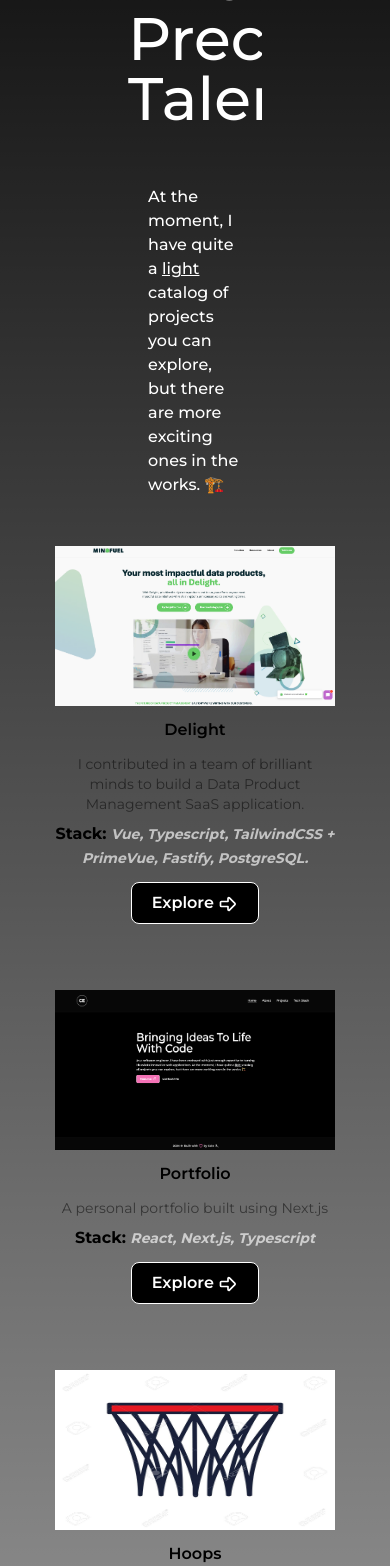
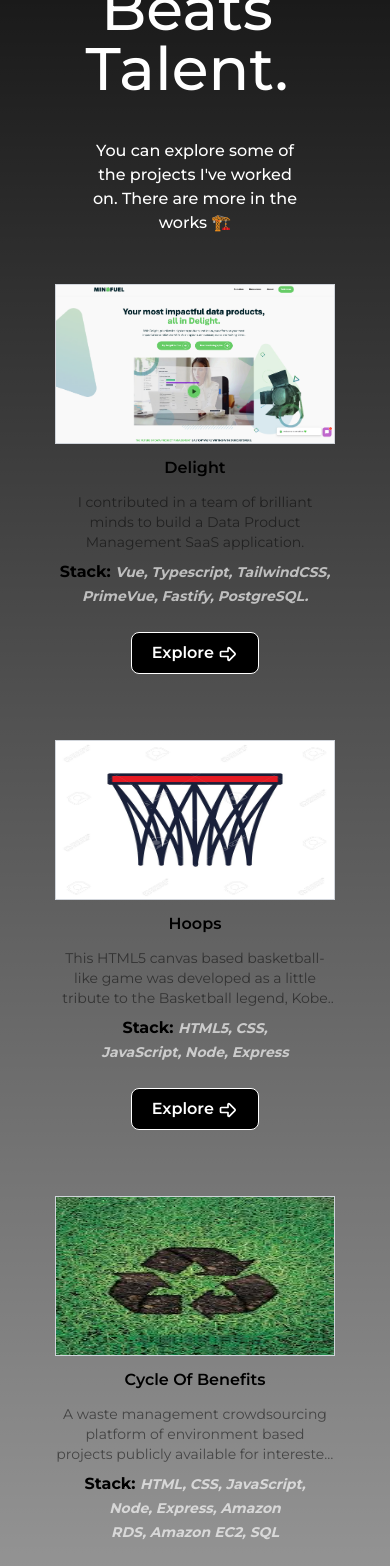
Before and after one commit to colenocks/portfolio_v2, a Next.js app: page /projects in a window 390 px wide. Shown: the part 340-1906 px from the top of the page. Built offline with nearby package versions, Linux system fonts and the light colour scheme.

Commit message:
make pages responsive

```diff
--- a/src/app/about/page.tsx
+++ b/src/app/about/page.tsx
@@ -13,20 +13,22 @@ export const metadata: Metadata = {
 
 const about = () => {
   const paragraphs = [
-    { id: "1", text: "I'm Coleman Enocks, a Full Stack developer with 3+ years of experience in the field. I specialize in frontend, primarily Vue (and React), but love building with whatever tools are right for the job." },
-    // {id: "2", text: `I work brilliantly in a team setup and there's no doubt that I bring committment and determination to ensure the excellence of the project or product. I look forward to the opportunity to working with you on your next project.`},
-    { id: "2", text: "My experience & educational background has endowed me with strong problem solving, analytical and attention to details skills to model and develop standards-compliant websites and applications using modern technologies." },
-    { id: "3", text: `When I'm not working, I play football on a semi-professional level - an exciting way to achieve the necessary balance. I am your friendly neighbourhood Programmer by Day and Footballer by night.` },
-    { id: "4", text: "I'm actively looking for new positions where I can translate my love for code into beautiful applications. If you think you've got an opening suitable for me, you can reach out for a chat or coffee 🤗" },
+    { id: "1", text: "I'm Coleman Enocks, a Full Stack Developer with over 3 years of experience in the field. I specialize in frontend, primarily Vue (and React), but love building with whatever tools are required for the job." },
+    /* {id: "2", text: `I work brilliantly in a team setup and there's no doubt that I bring committment and determination to ensure the excellence of the project or product. I look forward to the opportunity to working with you on your next project.
+    I am your friendly neighbourhood Programmer by Day and Footballer by night.`},
+    */
+    { id: "2", text: "My experience & educational background has endowed me with the skills to model and develop standards-compliant websites and applications using modern technologies." },
+    { id: "3", text: "When I'm not working, I play football on a semi-professional level - an exciting way to achieve the necessary balance." },
+    { id: "4", text: "I'm actively looking for new positions where I can translate my love for code into beautiful applications. If you think you've got an opening suitable for me, you can reach out for a chat or virtual coffee." },
   ]
 
   return (
-    <BaseLayout className={"space-y-20"}>
-      <div>
-        <AnimatedText text="About." />
-        <div className={"flex items-center gap-12"}>
-          <div className={"mt-4 w-1/2"}>
-            <div className={"flex flex-col gap-y-6"}>
+    <BaseLayout>
+      <div className={"w-[80%]"}>
+        <AnimatedText text="About." className={"text-center lg:text-left"} />
+        <div className={"flex items-center gap-6"}>
+          <div className={"mt-4 w-full text-base font-medium text-white xl:w-[70%]"}>
+            <div className={"flex flex-col gap-y-6 text-center lg:text-left"}>
               {paragraphs.map((paragraph) => {
                 return (
                   <p className={"font-medium"} key={paragraph.id}>
@@ -35,7 +37,7 @@ const about = () => {
                 )
               })}
             </div>
-            <div className={"my-6 flex items-center gap-x-4 font-medium "}>
+            <div className={"my-6 flex items-center justify-center gap-x-4 font-medium lg:justify-start "}>
               <div className="flex items-center gap-x-4">
                 <Link href={"https://linkedin.com/in/coleman-enocks"}>
                   <BrandLinkedinIcon className="scale:100 cursor-pointer transition-all ease-linear hover:scale-125 hover:text-pink-400" size={36} stroke={1.5} />
@@ -50,9 +52,9 @@ const about = () => {
             </div>
           </div>
 
-          <div className={"flex w-1/2 items-start"}>
-            <div className={"w-64 bg-black p-8 lg:-mt-20"}>
-              <Image src={aboutMe} alt="Coleman Enocks" className={"h-auto w-full rounded-full "} />
+          <div className={"hidden items-start justify-start xl:flex"}>
+            <div className={"w-64 bg-black p-8 lg:-mt-24"}>
+              <Image src={aboutMe} alt="Coleman Enocks" className={"h-auto w-full rounded-full "} loading="lazy" />
             </div>
           </div>
         </div>
--- a/src/app/contact/page.tsx
+++ b/src/app/contact/page.tsx
@@ -15,12 +15,12 @@ const Contact = (props: Props) => {
   return (
     <BaseLayout>
       <AnimatedText text="Get in touch." className="mb-6 text-center" />
-      <p className="mb-2 text-center text-base font-medium text-white">If you want to connect, shoot me an email . You can also find me on the links below.</p>
+      <p className="mb-2 text-center text-base font-medium text-white">If you want to work with me, shoot me an email . You can also reach out on any of the links.</p>
       <Link href="mailto:enockscoleman@gmail.com" target={"_blank"} className={"flex cursor-pointer items-center gap-x-2 py-1 text-xl font-bold hover:text-pink-400"}>
         <MailIcon />
         enockscoleman@gmail.com
       </Link>
-      <div className="mt-8 flex items-center gap-x-4">
+      <div className="mt-4 flex items-center gap-x-4">
         <Link href={"https://linkedin.com/in/coleman-enocks"}>
           <BrandLinkedinIcon className="scale:100 cursor-pointer transition-all ease-linear hover:scale-125 hover:text-pink-400" size={36} stroke={1.5} />
         </Link>
--- a/src/app/projects/page.tsx
+++ b/src/app/projects/page.tsx
@@ -31,27 +31,29 @@ type ProjectType = {
 }
 
 const ProjectItem = ({ name, image, link, description, stack, imageAlt }: ProjectType) => {
-  const borderLineStyle =
+  const bottomBorderAnimationClass =
     "after:absolute after:bottom-0 after:left-0 after:h-1 after:w-full after:scale-0 after:rounded-bl-lg after:rounded-br-lg after:bg-white after:transition-all after:duration-300 after:ease-out after:content-[''] hover:after:scale-100"
   return (
     <article
-      className={`group relative z-10 flex flex-col items-center rounded-lg border border-transparent px-5 py-4 transition-colors  hover:border-gray-300 hover:bg-gray-100 hover:dark:border-neutral-700 hover:dark:bg-neutral-800/30 ${borderLineStyle}`}
+      className={`group relative z-10 flex flex-col items-center rounded-lg border border-transparent px-5 py-4 transition-colors hover:border-gray-300 hover:bg-gray-100 hover:dark:border-neutral-700 hover:dark:bg-neutral-800/30 ${bottomBorderAnimationClass}`}
     >
-      <div className={"h-[160px] w-[280px]"}>
+      <div className={"h-[160px] w-[280px] border border-gray-300 lg:mr-auto dark:border-neutral-800"}>
         <Image className={"h-full w-full"} src={image} alt={imageAlt} />
       </div>
-      <h2 className="my-3 w-full font-semibold capitalize lg:text-left">{name}</h2>
-      <div className={"mb-3 max-w-[30ch]"}>
-        <p className="text-balance text-sm opacity-50">{description}</p>
-        <p className={"mt-2 font-bold"}>
+      <h2 className="my-3 w-full text-center font-semibold capitalize lg:text-left">{name}</h2>
+      <div className={"mb-6 flex w-full flex-col items-center lg:items-start"}>
+        <p className="line-clamp-3 max-w-[30ch] text-ellipsis text-balance text-sm opacity-50">{description}</p>
+        <p className={"mt-2 max-w-[30ch] text-balance font-bold"}>
           Stack: <span className={"text-sm italic text-white/65"}>{stack}</span>
         </p>
       </div>
-      <ButtonLink link={link} className="mb-4 mt-auto w-fit items-center gap-1 text-base font-semibold transition-all duration-150 ease-linear hover:px-6 lg:text-left" target="_blank" rel="noopener noreferrer">
-        <div>
-          Explore <ArrowBigRightIcon className="inline-block transition-transform group-hover:translate-x-1 motion-reduce:transform-none" size={20} />
-        </div>
-      </ButtonLink>
+      <div className={"mb-4 mt-auto flex justify-center lg:w-full lg:justify-start"}>
+        <ButtonLink link={link} className="w-fit items-center gap-1 text-base font-semibold transition-all duration-150 ease-linear hover:px-6 lg:text-left" target="_blank" rel="noopener noreferrer">
+          <div>
+            Explore <ArrowBigRightIcon className="inline-block transition-transform group-hover:translate-x-1 motion-reduce:transform-none" size={20} />
+          </div>
+        </ButtonLink>
+      </div>
     </article>
   )
 }
@@ -62,19 +64,10 @@ const Projects = (props: Props) => {
       id: "delight",
       name: "Delight",
       description: "I contributed in a team of brilliant minds to build a Data Product Management SaaS application.",
-      stack: "Vue, Typescript, TailwindCSS + PrimeVue, Fastify, PostgreSQL.",
+      stack: "Vue, Typescript, TailwindCSS, PrimeVue, Fastify, PostgreSQL.",
       image: delight,
       imageAlt: "The details page of a data product in a SaaS application by www.mindfuel.ai called 'Delight'.",
       link: "https://mindfuel.ai/solution/delight",
-    },
-    {
-      id: "personal-portfolio",
-      name: "Portfolio",
-      description: "A personal portfolio built using Next.js",
-      stack: "React, Next.js, Typescript",
-      image: portfolioHomePage,
-      imageAlt: "portfolio home page",
-      link: "https://github.com/colenocks/portfolio_2",
     },
     {
       id: "hoops",
@@ -88,11 +81,20 @@ const Projects = (props: Props) => {
     {
       id: "cyob",
       name: "Cycle of benefits",
-      description: "A waste management crowdsourcing platform of environmentally related projects publicly available for interested persons to work on and gain rewards.",
+      description: "A waste management crowdsourcing platform of environment based projects publicly available for interested persons to work on and gain rewards.",
       stack: "HTML, CSS, JavaScript, Node, Express, Amazon RDS, Amazon EC2, SQL",
       image: cyob,
       imageAlt: "Tictactoe image",
       link: "https://github.com/colenocks/cycle_of_benefits",
+    },
+    {
+      id: "personal-portfolio",
+      name: "Portfolio",
+      description: "A personal portfolio built using Next.js",
+      stack: "Next.js, Typescript.",
+      image: portfolioHomePage,
+      imageAlt: "portfolio home page",
+      link: "https://github.com/colenocks/portfolio_2",
     },
     {
       id: "snakerace",
@@ -116,11 +118,9 @@ const Projects = (props: Props) => {
 
   return (
     <BaseLayout>
-      <AnimatedText text="Effort precedes talent." className="mb-12 text-center" />
-      <p className="mb-8 w-[70%] text-base font-medium text-white">
-        At the moment, I have quite a <span className={"underline"}>light</span> catalog of projects you can explore, but there are more exciting ones in the works. 🏗️
-      </p>
-      <div className="grid gap-4 text-center lg:mb-0 lg:w-full lg:max-w-5xl lg:grid-cols-3 lg:text-left">
+      <AnimatedText text="Effort beats talent." className="text-center" />
+      <p className="my-8 w-2/3 text-center text-base font-medium text-white lg:w-[80%]">You can explore some of the projects I&#39;ve worked on. There are more in the works 🏗️</p>
+      <div className="grid gap-4 text-center lg:w-[80%] lg:max-w-5xl lg:grid-cols-2 lg:text-left xl:w-full xl:grid-cols-3">
         {projectList.map((project) => {
           return <ProjectItem {...project} key={project.id} />
         })}
--- a/src/components/BaseLayout.tsx
+++ b/src/components/BaseLayout.tsx
@@ -12,7 +12,7 @@ const BaseLayout = ({
   return (
     <main className={"relative min-h-screen pb-16"}>
       <NavBar />
-      <div className={`min-h-screen-minus-header-footer flex flex-col items-center justify-between px-32 py-24 ${className}`}>{children}</div>
+      <div className={`min-h-screen-minus-header-footer flex flex-col items-center justify-between p-10 lg:px-32 lg:py-24 ${className}`}>{children}</div>
       <Footer className={"absolute bottom-0"} />
     </main>
   )
--- a/src/components/Navbar.tsx
+++ b/src/components/Navbar.tsx
@@ -27,7 +27,7 @@ const CustomLink = ({ href, title, className = "" }: CustomLinkProps) => {
 
 const NavBar = () => {
   return (
-    <header className="flex w-full items-center justify-between border-b border-gray-300 bg-gradient-to-b from-zinc-200 px-32 py-8 font-medium text-white backdrop-blur-2xl dark:border-neutral-800 dark:bg-zinc-800/30 dark:from-inherit lg:dark:bg-zinc-800/30">
+    <header className="flex w-full flex-col items-center justify-center gap-6 border-b border-gray-300 bg-gradient-to-b from-zinc-200 p-10 font-medium text-white backdrop-blur-2xl lg:flex-row lg:justify-between lg:gap-5 lg:px-32 lg:py-8  dark:border-neutral-800 dark:bg-zinc-800/30 dark:from-inherit lg:dark:bg-zinc-800/30">
       <Logo />
       <nav className="">
         <CustomLink href="/about" title="About" className="ml-8" />
```
Also changed, not shown: src/app/experience/page.tsx (+4 -4 lines), src/app/page.tsx (+8 -6 lines), src/components/Footer.tsx (+7 -2 lines), public/portfolio.png.
